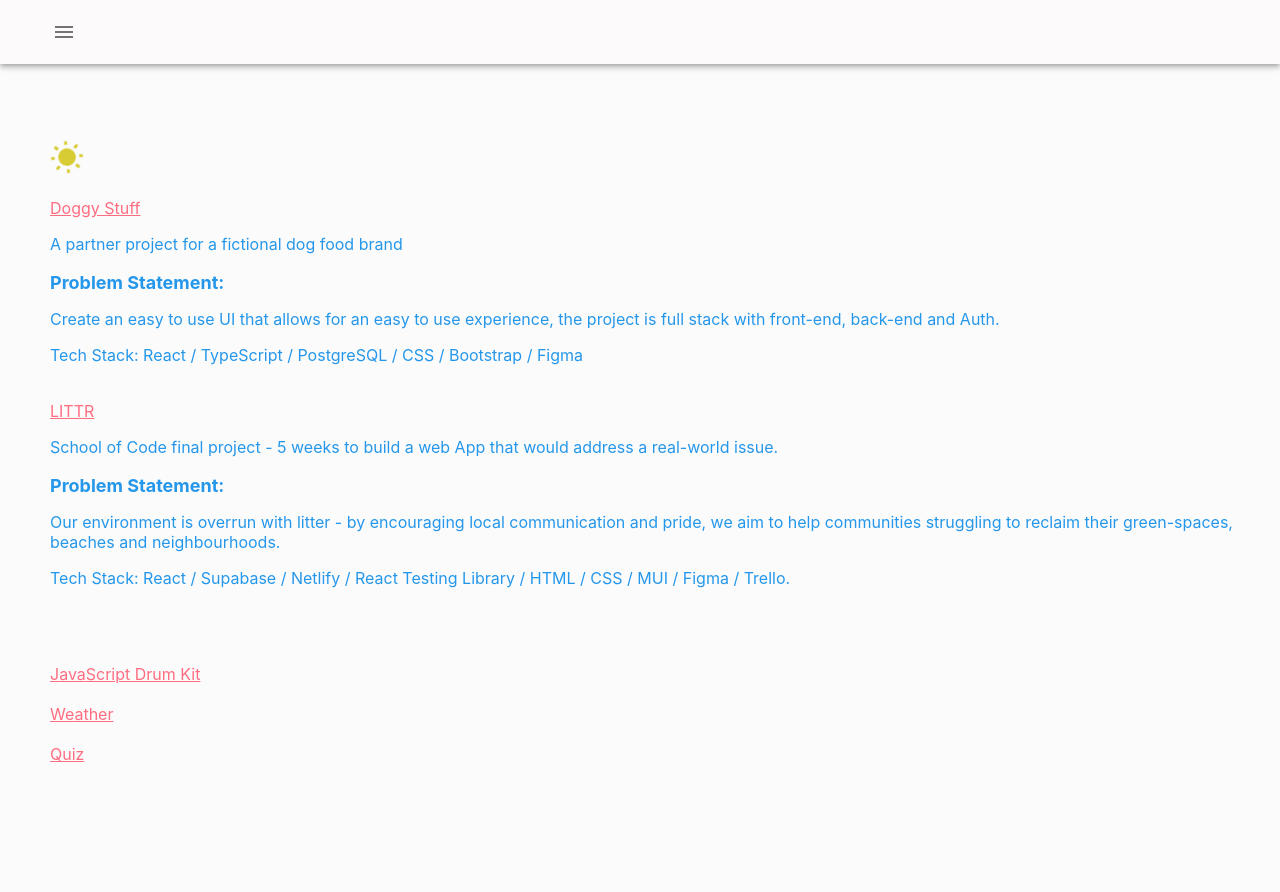
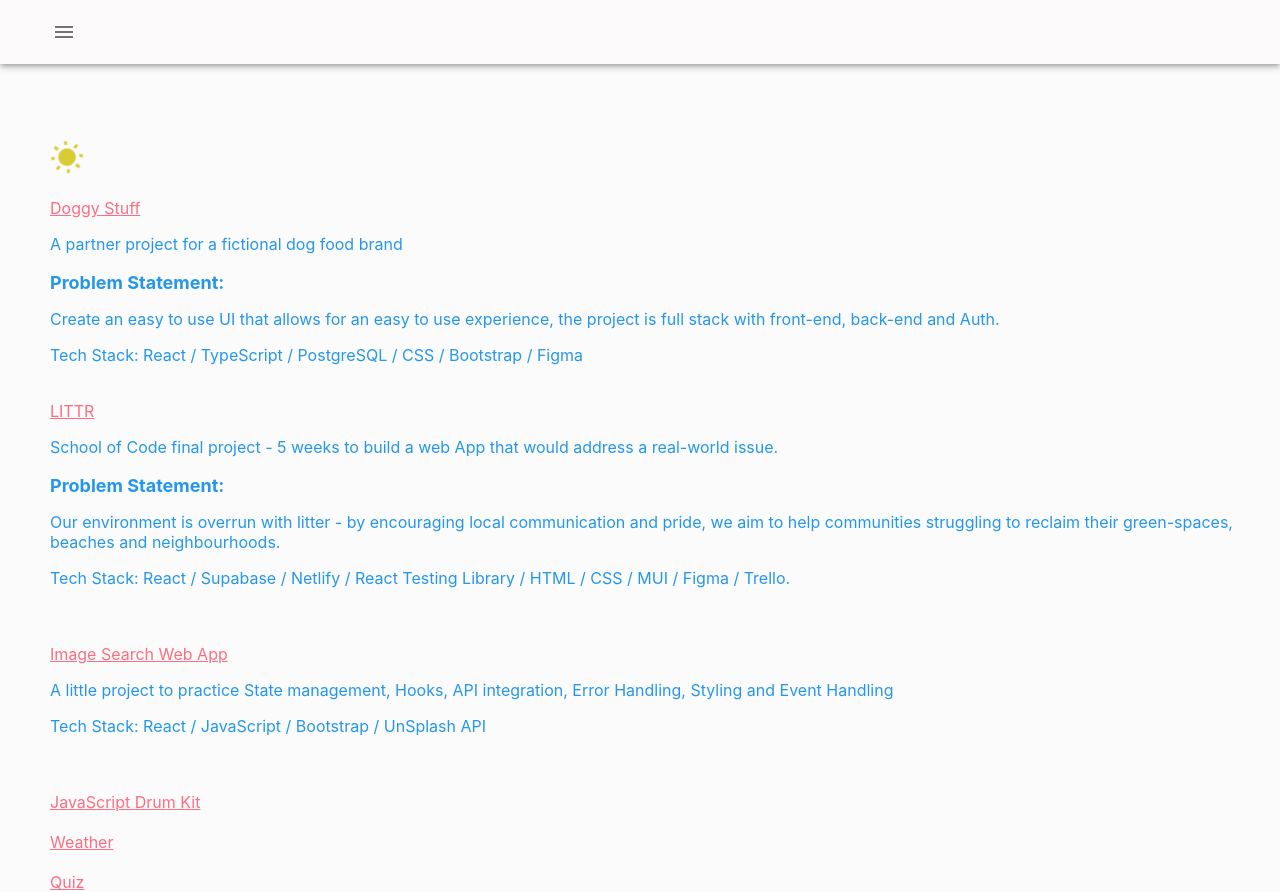
Before and after one commit to stevenlegere/slweb, a React (Create React App) app in the folder client/: page /Projects in a window 1280 px wide. Before the commit the page ends 800 px from the top, so only its background shows below. Built offline with nearby package versions, Linux system fonts and the light colour scheme.

Commit message:
Added image search

```diff
--- a/client/src/Components/Projects/projects.js
+++ b/client/src/Components/Projects/projects.js
@@ -24,9 +24,9 @@ function Projects() {
                 <p style={{ color: '#2497ea', }}>Tech Stack: React / Supabase / Netlify / React Testing Library / HTML / CSS / MUI / Figma / Trello.</p>
                 <br></br>
                 <br></br>
-                {/* <Link to ="https://steves-notes-app.netlify.app/" style={{color: '#ff6d80'}} target="_blank">Notes-App</Link><p style={{ color: '#2497ea', }}> A little project to practice my full-stack knowledge</p>
-                <p style={{ color: '#2497ea', }}>Tech Stack: React / TypeScript / PostreSQL</p>
-                <br></br> */}
+                <Link to ="https://javascript-react-vite-image-search.netlify.app/" style={{color: '#ff6d80'}} target="_blank">Image Search Web App</Link><p style={{ color: '#2497ea', }}> A little project to practice State management, Hooks, API integration, Error Handling, Styling and Event Handling</p>
+                <p style={{ color: '#2497ea', }}>Tech Stack: React / JavaScript / Bootstrap / UnSplash API</p>
+                <br></br>
                 <br></br>
                 <Link to ="./Drumkit" style={{color: '#ff6d80'}}>JavaScript Drum Kit</Link>
                 <br></br>
```
